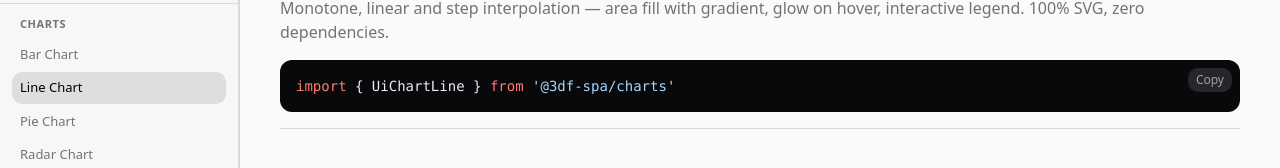
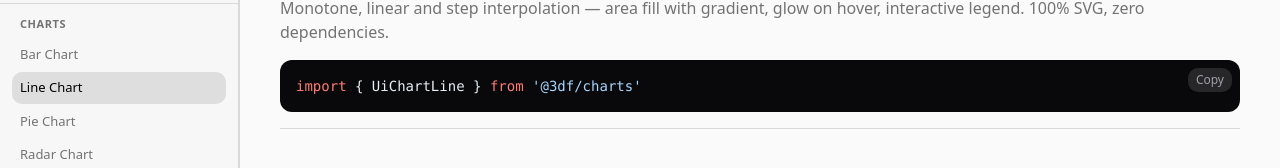
Before and after one commit to 3DF-SpA/3df-ui, a Vue app: page /charts/line in a window 1280 px wide. Shown: the part 136-304 px from the top of the page. Built offline with nearby package versions, Linux system fonts and the light colour scheme.

Commit message:
feat(playground): update chart demo views with i18n support

```diff
--- a/src/modules/charts/views/ChartBar.vue
+++ b/src/modules/charts/views/ChartBar.vue
@@ -1,7 +1,7 @@
 <script setup lang="ts">
 import { computed } from 'vue';
 
-import { type ChartConfig, type ChartDataRow, UiChartBar } from '@3df-spa/charts';
+import { type ChartConfig, type ChartDataRow, UiChartBar } from '@3df/charts';
 
 import { useDocPage } from '@/i18n/composables/useDocPage';
 
@@ -157,7 +157,7 @@ const barProps = computed<PropItem[]>(() => [
     <DocHeader
       title="Bar Chart"
       :description="description"
-      import-code="import { UiChartBar } from '@3df-spa/charts'"
+      import-code="import { UiChartBar } from '@3df/charts'"
     />
 
     <DocShowcase
--- a/src/modules/charts/views/ChartLine.vue
+++ b/src/modules/charts/views/ChartLine.vue
@@ -1,7 +1,7 @@
 <script setup lang="ts">
 import { computed } from 'vue';
 
-import { type ChartConfig, type ChartDataRow, UiChartLine } from '@3df-spa/charts';
+import { type ChartConfig, type ChartDataRow, UiChartLine } from '@3df/charts';
 
 import { useDocPage } from '@/i18n/composables/useDocPage';
 
@@ -174,7 +174,7 @@ const lineProps = computed<PropItem[]>(() => [
     <DocHeader
       title="Line Chart"
       :description="description"
-      import-code="import { UiChartLine } from '@3df-spa/charts'"
+      import-code="import { UiChartLine } from '@3df/charts'"
     />
 
     <DocShowcase
--- a/src/modules/charts/views/GaugeRadial.vue
+++ b/src/modules/charts/views/GaugeRadial.vue
@@ -1,7 +1,7 @@
 <script setup lang="ts">
 import { computed } from 'vue';
 
-import { type GaugeSegment, UiChartGauge } from '@3df-spa/charts';
+import { type GaugeSegment, UiChartGauge } from '@3df/charts';
 
 import { useDocPage } from '@/i18n/composables/useDocPage';
 
@@ -144,7 +144,7 @@ const gaugeProps = computed<PropItem[]>(() => [
     <DocHeader
       title="Gauge / Radial"
       :description="description"
-      import-code="import { UiChartGauge, type GaugeSegment } from '@3df-spa/charts'"
+      import-code="import { UiChartGauge, type GaugeSegment } from '@3df/charts'"
     />
 
     <DocShowcase
--- a/src/modules/charts/views/PieChart.vue
+++ b/src/modules/charts/views/PieChart.vue
@@ -1,7 +1,7 @@
 <script setup lang="ts">
 import { computed } from 'vue';
 
-import { type ChartConfig, type ChartDataRow, UiChartPie } from '@3df-spa/charts';
+import { type ChartConfig, type ChartDataRow, UiChartPie } from '@3df/charts';
 
 import { useDocPage } from '@/i18n/composables/useDocPage';
 
@@ -175,7 +175,7 @@ const pieProps = computed<PropItem[]>(() => [
     <DocHeader
       title="Pie Chart"
       :description="description"
-      import-code="import { UiChartPie } from '@3df-spa/charts'"
+      import-code="import { UiChartPie } from '@3df/charts'"
     />
 
     <DocShowcase
--- a/src/modules/charts/views/RadarChart.vue
+++ b/src/modules/charts/views/RadarChart.vue
@@ -1,7 +1,7 @@
 <script setup lang="ts">
 import { computed } from 'vue';
 
-import { type ChartConfig, type ChartDataRow, UiChartRadar } from '@3df-spa/charts';
+import { type ChartConfig, type ChartDataRow, UiChartRadar } from '@3df/charts';
 
 import { useDocPage } from '@/i18n/composables/useDocPage';
 
@@ -171,7 +171,7 @@ const radarProps = computed<PropItem[]>(() => [
     <DocHeader
       title="Radar Chart"
       :description="description"
-      import-code="import { UiChartRadar } from '@3df-spa/charts'"
+      import-code="import { UiChartRadar } from '@3df/charts'"
     />
 
     <DocShowcase
--- a/src/modules/charts/views/ScatterPlot.vue
+++ b/src/modules/charts/views/ScatterPlot.vue
@@ -1,7 +1,7 @@
 <script setup lang="ts">
 import { computed } from 'vue';
 
-import { type ScatterConfig, UiChartScatter } from '@3df-spa/charts';
+import { type ScatterConfig, UiChartScatter } from '@3df/charts';
 
 import { useDocPage } from '@/i18n/composables/useDocPage';
 
@@ -224,7 +224,7 @@ const scatterProps = computed<PropItem[]>(() => [
     <DocHeader
       title="Scatter Plot"
       :description="description"
-      import-code="import { UiChartScatter, type ScatterConfig } from '@3df-spa/charts'"
+      import-code="import { UiChartScatter, type ScatterConfig } from '@3df/charts'"
     />
 
     <DocShowcase
```
